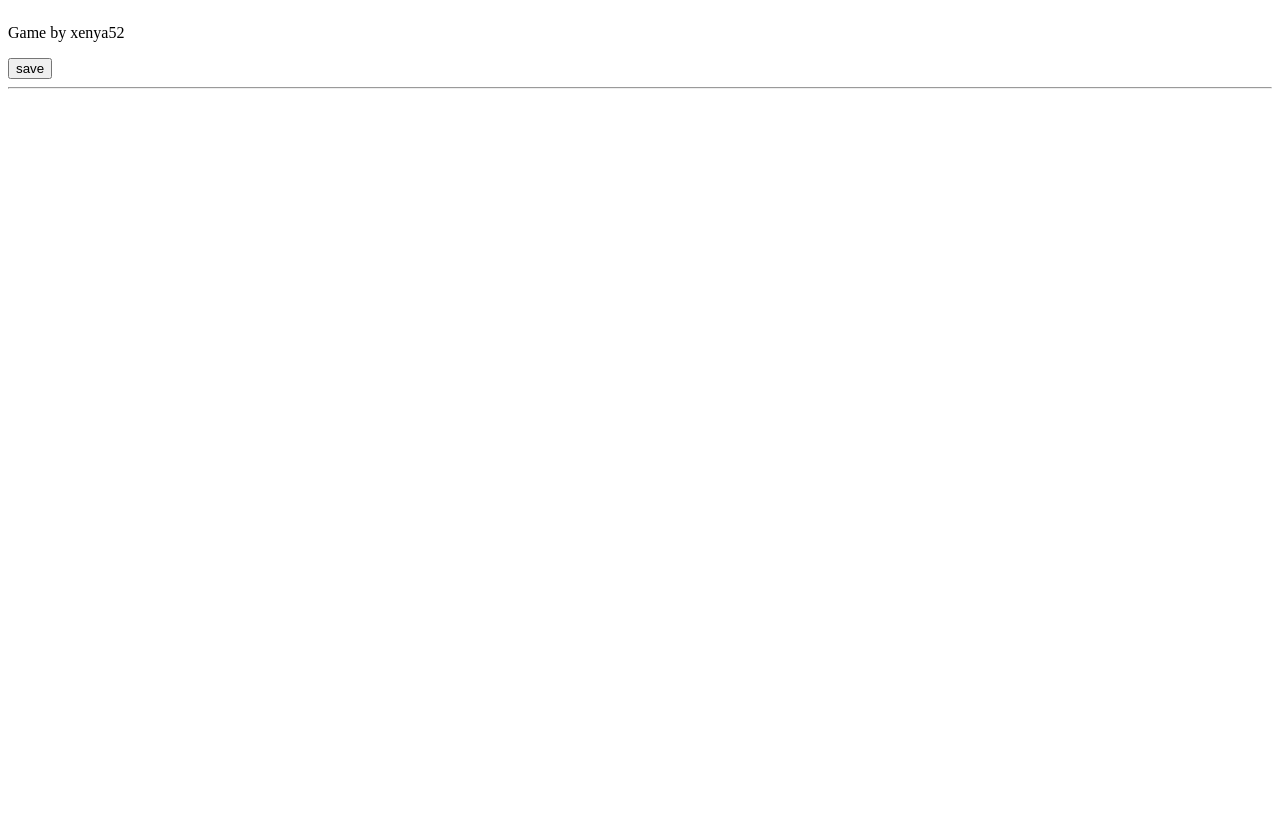
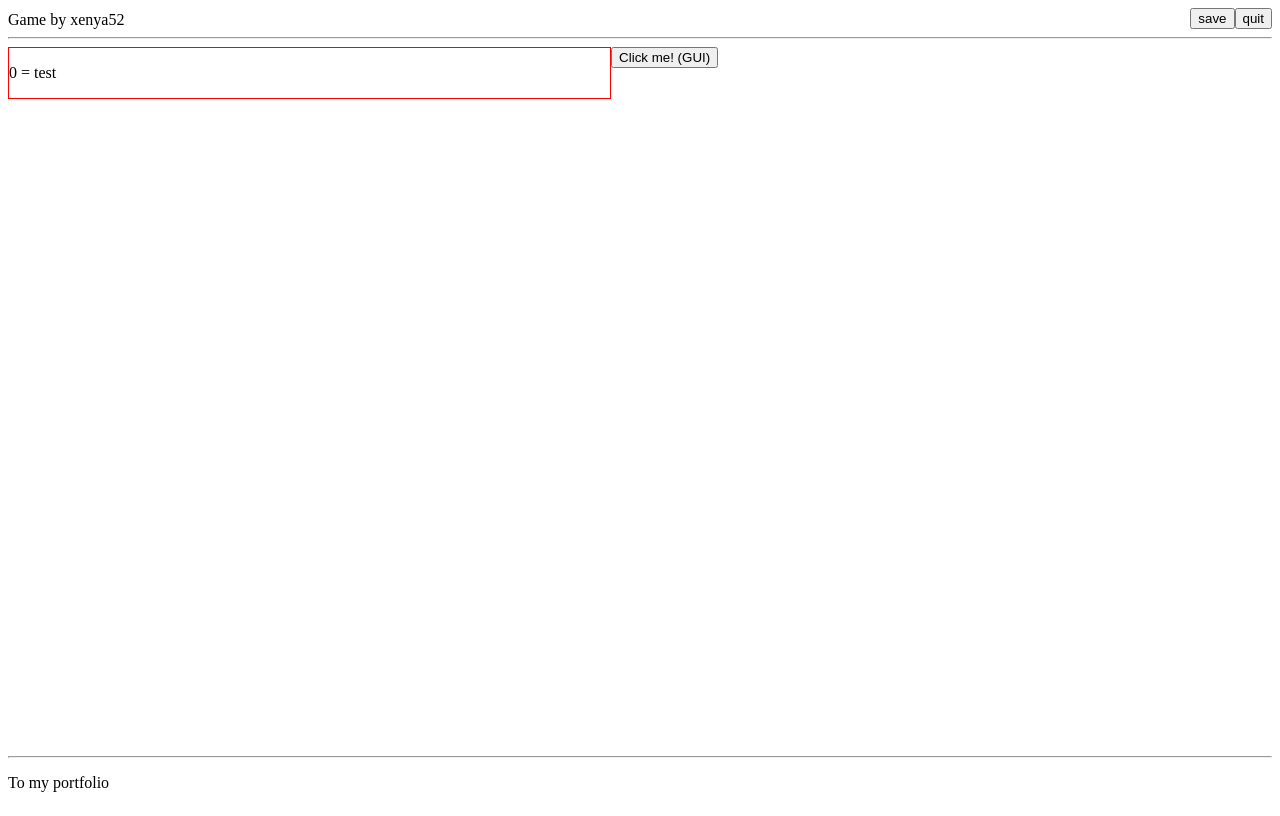
Before and after one commit to xenya52/idle_game, a React (Vite) app: page / in a window 1280 px wide. Built offline with nearby package versions, Linux system fonts and the light colour scheme.

Commit message:
some changes - add footer - improved header - create gameComponents, gui and stats - create game in component = bundle everything into App.tsx

```diff
--- a/src/app.tsx
+++ b/src/app.tsx
@@ -1,10 +1,27 @@
 import Header from "./components/header";
+import Footer from "./components/footer";
+import React from "react";
+import Game from "./pages/game";
 
 function App() {
+
+  const indexCSS: React.CSSProperties = {
+    position: "relative",
+    minHeight: "100vh",
+    margin:"0",
+  }
+
   return(
-    <>
-      <Header/>
-    </>
+    <div
+      style={indexCSS}
+    >
+      <Header
+      />
+      <Game
+      />
+      <Footer
+      />
+    </div>
   )
 }
 
--- /dev/null
+++ b/src/components/footer.tsx
@@ -0,0 +1,24 @@
+import React from "react"
+
+function Footer() {
+
+  const footerStyle: React.CSSProperties = {
+    position: "absolute",
+    bottom: "0",
+    width: "100%",
+  }
+
+  return(
+    <div
+      style={footerStyle}
+    >
+      <hr
+      />
+      <p>
+        To my portfolio
+      </p>
+    </div>
+  )
+}
+
+export default Footer
--- /dev/null
+++ b/src/components/gameComponents/gui.tsx
@@ -0,0 +1,12 @@
+
+function Gui() {
+  return(
+    <div>
+      <button>
+        Click me! (GUI)
+      </button>
+    </div>
+  )
+}
+
+export default Gui
--- /dev/null
+++ b/src/components/gameComponents/stats.tsx
@@ -0,0 +1,30 @@
+import React from "react"
+
+interface itemProps {
+  name: string,
+  desc: string,
+  amount: number,
+}
+function StatsItem({name, desc, amount}: itemProps) {
+  return(
+    <div>
+      <p>
+        {amount} = {name}
+      </p>
+      {/* TODO OnnHover = props.description */}
+    </div>
+  )
+}
+
+function Stats() {
+  const statsContainerStyle: React.CSSProperties = {
+    border:"1px solid red"
+  }
+  return(
+    <div style={statsContainerStyle}>
+      <StatsItem name={"test"} desc={"test"} amount={0} />
+    </div>
+  )
+}
+
+export default Stats
--- a/src/components/header.tsx
+++ b/src/components/header.tsx
@@ -1,21 +1,31 @@
 import React from "react"
 
 function Header() {
-  const grid_header_style: React.CSSProperties = {
+  const container_style: React.CSSProperties = {
     display: "grid",
+    gridTemplateColumns: "auto auto",
+  }
+  const right_container_style: React.CSSProperties = {
+    margin:"0 0 0 auto",
+  }
+  const left_container_style: React.CSSProperties = {
+    margin:"auto 0 0 0"
   }
   return(
     <div>
       <div
-        style={grid_header_style}
+        style={container_style}
       >
-        <div>
-          <div>
-            <p>Game by xenya52</p>
-          </div>
-          <div>
-            <button>save</button>
-          </div>
+        <div
+          style={left_container_style}
+        >
+          Game by xenya52
+        </div>
+        <div
+          style={right_container_style}
+        >
+          <button>save</button>
+          <button>quit</button>
         </div>
       </div>
       <hr/>
--- /dev/null
+++ b/src/pages/game.tsx
@@ -0,0 +1,20 @@
+import React from "react"
+import Gui from "../components/gameComponents/gui"
+import Stats from "../components/gameComponents/stats"
+
+function Game() {
+  const gameStyle: React.CSSProperties = {
+    display: "grid",
+    gridTemplateColumns: "auto auto",
+  }
+  return(
+    <div style={gameStyle}>
+      <Stats
+      />
+      <Gui
+      />
+    </div>
+  )
+}
+
+export default Game
```
